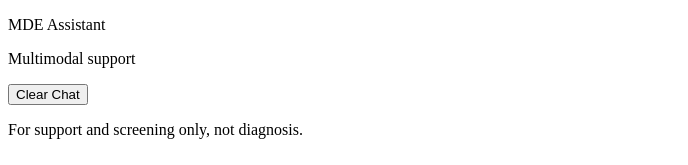
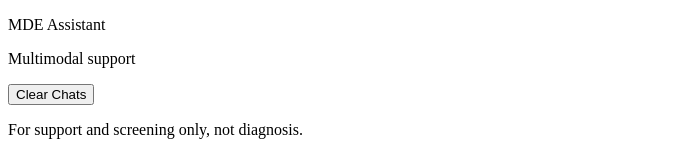
Before and after one commit to kaleabnega/Multimodal-Depression-Risk-Estimation, a React (Vite) app in the folder web/: page / in a window 1280 px wide. Shown: the top 165 px of the page, without its empty margins (0-688 px from the left). Built offline with nearby package versions, Linux system fonts and the light colour scheme; the HTML template or start-up script is replaced by a standard one.

Commit message:
Add backend url

```diff
--- a/web/src/App.jsx
+++ b/web/src/App.jsx
@@ -63,9 +63,16 @@ export default function App() {
     setIsSending(false);
   }
 
+  function handleClearChats() {
+    setMessages(initialMessages);
+    setInput("");
+    setVideoFile(null);
+    setIsSending(false);
+  }
+
   return (
     <div className="app-shell">
-      <ChatSidebar />
+      <ChatSidebar onClearChats={handleClearChats} />
       <main className="chat-main">
         <header className="chat-header">
           <h1 className="chat-title">
--- a/web/src/components/ChatSidebar.jsx
+++ b/web/src/components/ChatSidebar.jsx
@@ -1,4 +1,4 @@
-export default function ChatSidebar() {
+export default function ChatSidebar({ onClearChats }) {
   return (
     <aside className="chat-sidebar" aria-label="Navigation">
       <div className="brand-lockup">
@@ -9,8 +9,8 @@ export default function ChatSidebar() {
         </div>
       </div>
 
-      <button className="new-chat-btn" type="button">
-        Clear Chat
+      <button className="new-chat-btn" type="button" onClick={onClearChats}>
+        Clear Chats
       </button>
 
       {/* <nav className="sidebar-section" aria-label="Recent">
--- a/web/src/lib/api.js
+++ b/web/src/lib/api.js
@@ -1,38 +1,41 @@
 export async function sendMessage(payload) {
   try {
-    let res
+    let res;
     if (payload.videoFile) {
-      const form = new FormData()
-      form.append('text', payload.text ?? '')
-      form.append('video_file', payload.videoFile)
-      form.append('debug', String(Boolean(payload.debug)))
-      form.append('video_fps', String(payload.video_fps ?? 2))
-      form.append('max_frames', String(payload.max_frames ?? 8))
-      res = await fetch('/api/chat-upload', {
-        method: 'POST',
-        body: form
-      })
+      const form = new FormData();
+      form.append("text", payload.text ?? "");
+      form.append("video_file", payload.videoFile);
+      form.append("debug", String(Boolean(payload.debug)));
+      form.append("video_fps", String(payload.video_fps ?? 2));
+      form.append("max_frames", String(payload.max_frames ?? 8));
+      res = await fetch(
+        "https://multimodal-depression-risk-estimation-production.up.railway.app/api/chat-upload",
+        {
+          method: "POST",
+          body: form,
+        },
+      );
     } else {
-      res = await fetch('/api/chat', {
-        method: 'POST',
-        headers: { 'Content-Type': 'application/json' },
-        body: JSON.stringify(payload)
-      })
+      res = await fetch("/api/chat", {
+        method: "POST",
+        headers: { "Content-Type": "application/json" },
+        body: JSON.stringify(payload),
+      });
     }
 
     if (!res.ok) {
-      throw new Error(`API error: ${res.status}`)
+      throw new Error(`API error: ${res.status}`);
     }
 
-    const data = await res.json()
+    const data = await res.json();
     return {
-      text: data.response ?? 'No response returned.',
-      meta: data
-    }
+      text: data.response ?? "No response returned.",
+      meta: data,
+    };
   } catch (_) {
     return {
-      text: 'Demo mode: backend is not connected yet. Your frontend is ready; connect /api/chat to scripts/run_demo.py via a server wrapper.',
-      meta: { demo_mode: true }
-    }
+      text: "Demo mode: backend is not connected yet. Your frontend is ready; connect /api/chat to scripts/run_demo.py via a server wrapper.",
+      meta: { demo_mode: true },
+    };
   }
 }
```
